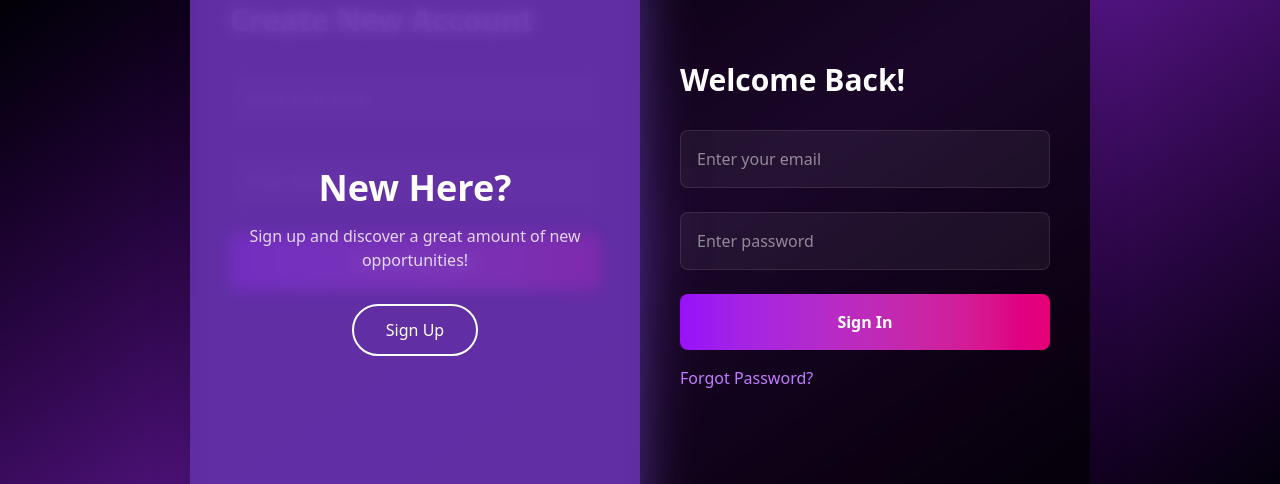
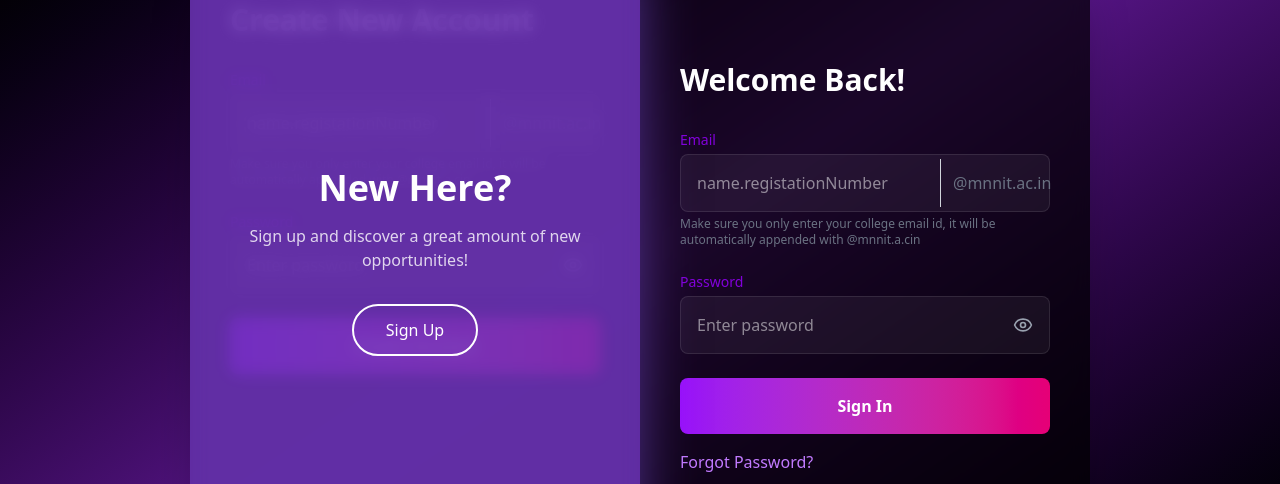
Before and after one commit to singhashish9963/CampusBeacon, a React (Vite) app in the folder client/: page /login in a window 1280 px wide. Shown: the part 174-658 px from the top of the page. Built offline with nearby package versions, Linux system fonts and the light colour scheme; no server answers.

Commit message:
redesign login input fields

```diff
--- a/client/src/pages/auth/LoginPage.jsx
+++ b/client/src/pages/auth/LoginPage.jsx
@@ -12,7 +12,8 @@ import {
 import { ButtonColourfull } from "../../components/common/buttons";
 import { toast } from "react-toastify";
 import "react-toastify/dist/ReactToastify.css";
-
+import CustomEmailInput from "./customEmailInput";
+import PasswordInput from "./password";
 const LoginSignup = () => {
   const dispatch = useDispatch();
   const {
@@ -128,21 +129,16 @@ const LoginSignup = () => {
   };
 
   const AuthForm = ({ type }) => (
-    <form onSubmit={(e) => handleFormSubmit(e, type)} className="space-y-6" autoComplete="off">
-      <input
-        type="email"
-        name="email"
-        placeholder="Enter your email"
-        className="w-full p-4 bg-white/5 rounded-lg text-white border border-white/10 focus:outline-none focus:border-purple-500 transition-all"
-        required
-        autoComplete="new-email"
-      />
+    <form
+      onSubmit={(e) => handleFormSubmit(e, type)}
+      className="space-y-6"
+      autoComplete="off"
+    >
+      <CustomEmailInput name="email" required autoComplete="new-email" />
       {type !== "forgot" && (
-        <input
-          type="password"
+        <PasswordInput
           name="password"
           placeholder="Enter password"
-          className="w-full p-4 bg-white/5 rounded-lg text-white border border-white/10 focus:outline-none focus:border-purple-500 transition-all"
           required
           autoComplete="new-password"
         />
--- /dev/null
+++ b/client/src/pages/auth/customEmailInput.jsx
@@ -0,0 +1,70 @@
+import React, { useState, useRef, useEffect } from "react";
+
+const CustomEmailInput = ({ name, required, autoComplete, onChange }) => {
+  const [username, setUsername] = useState("");
+  const [isFocused, setIsFocused] = useState(false);
+  const inputRef = useRef(null);
+  const domain = "@mnnit.ac.in";
+
+  useEffect(() => {
+    if (onChange) {
+      const fullEmail = username + domain;
+      onChange({ target: { name, value: fullEmail } });
+    }
+  }, [username, onChange, name]);
+
+  const handleUsernameChange = (e) => {
+    setUsername(e.target.value);
+  };
+
+  const handleContainerClick = () => {
+    inputRef.current.focus();
+  };
+
+  return (
+    <div className="w-full max-w-md mx-auto">
+      {/* Hidden actual email input that will be submitted with the form */}
+      <input type="hidden" name={name} value={username + domain} />
+
+      {/* Label above the input */}
+      <label className="block text-sm font-medium text-purple-700 mb-1">
+        Email
+      </label>
+
+      <div
+        onClick={handleContainerClick}
+        className={`flex items-center w-full p-1 bg-white/5 rounded-lg text-white border ${
+          isFocused ? "border-purple-500" : "border-white/10"
+        } transition-all`}
+      >
+        {/* Username input */}
+        <input
+          ref={inputRef}
+          type="text"
+          value={username}
+          onChange={handleUsernameChange}
+          onFocus={() => setIsFocused(true)}
+          onBlur={() => setIsFocused(false)}
+          placeholder="name.registationNumber"
+          className="flex-grow p-3 focus:outline-none text-white"
+          required={required}
+          autoComplete={autoComplete}
+          aria-label="Email username"
+        />
+
+        {/* Domain part */}
+        <div className=" p-3 text-gray-500 border-l border-gray-300">
+          {domain}
+        </div>
+      </div>
+
+      {/* Helper text */}
+      <p className="mt-1 text-xs text-gray-500">
+        Make sure you only enter your college email id, it will be automatically
+        appended with @mnnit.a.cin
+      </p>
+    </div>
+  );
+};
+
+export default CustomEmailInput;
--- /dev/null
+++ b/client/src/pages/auth/password.jsx
@@ -0,0 +1,45 @@
+import React, { useState } from "react";
+import { Eye, EyeOff } from "lucide-react"; // Import icons from lucide-react
+
+const PasswordInput = ({ name, placeholder, required, autoComplete }) => {
+  const [showPassword, setShowPassword] = useState(false);
+  const [isFocused, setIsFocused] = useState(false);
+
+  const togglePasswordVisibility = () => {
+    setShowPassword(!showPassword);
+  };
+
+  return (
+    <div className="w-full max-w-md mx-auto">
+      <label className="block text-sm font-medium text-purple-700 mb-1">
+        Password
+      </label>
+      <div
+        className={`flex items-center w-full p-4 bg-white/5 rounded-lg text-white border ${
+          isFocused ? "border-purple-500" : "border-white/10"
+        } transition-all`}
+      >
+        <input
+          type={showPassword ? "text" : "password"}
+          name={name}
+          placeholder={placeholder}
+          className="bg-transparent focus:outline-none w-full"
+          required={required}
+          autoComplete={autoComplete}
+          onFocus={() => setIsFocused(true)}
+          onBlur={() => setIsFocused(false)}
+        />
+        <button
+          type="button"
+          onClick={togglePasswordVisibility}
+          className="text-gray-400 hover:text-white focus:outline-none transition-colors"
+          tabIndex="-1"
+        >
+          {showPassword ? <EyeOff size={20} /> : <Eye size={20} />}
+        </button>
+      </div>
+    </div>
+  );
+};
+
+export default PasswordInput;
```
